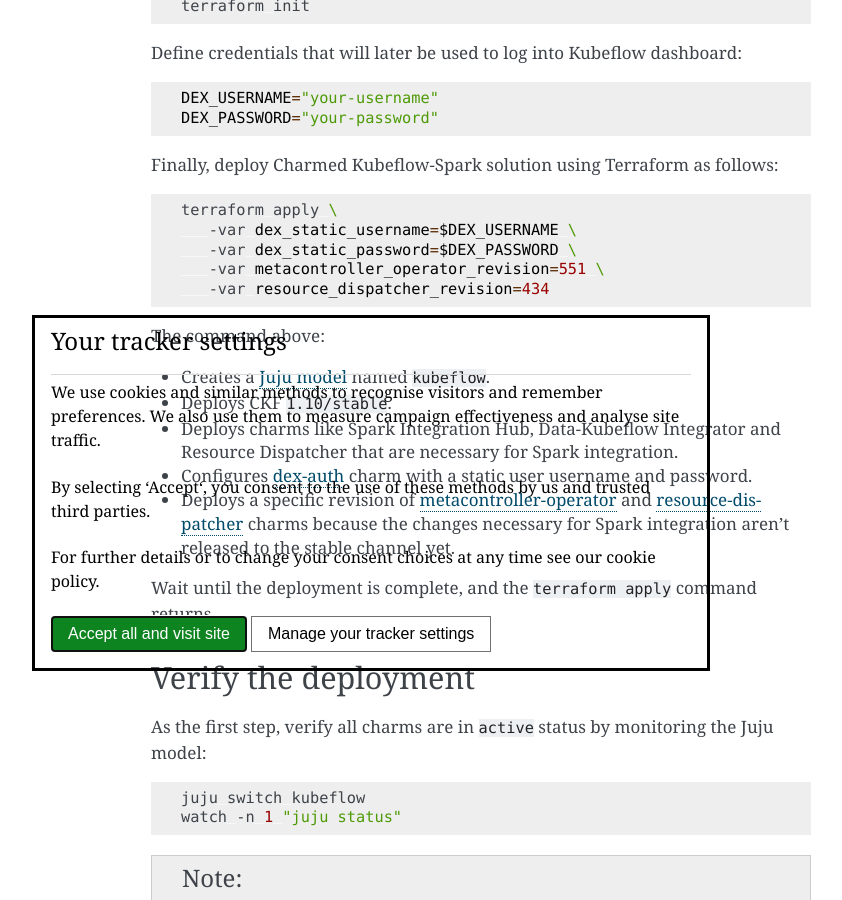
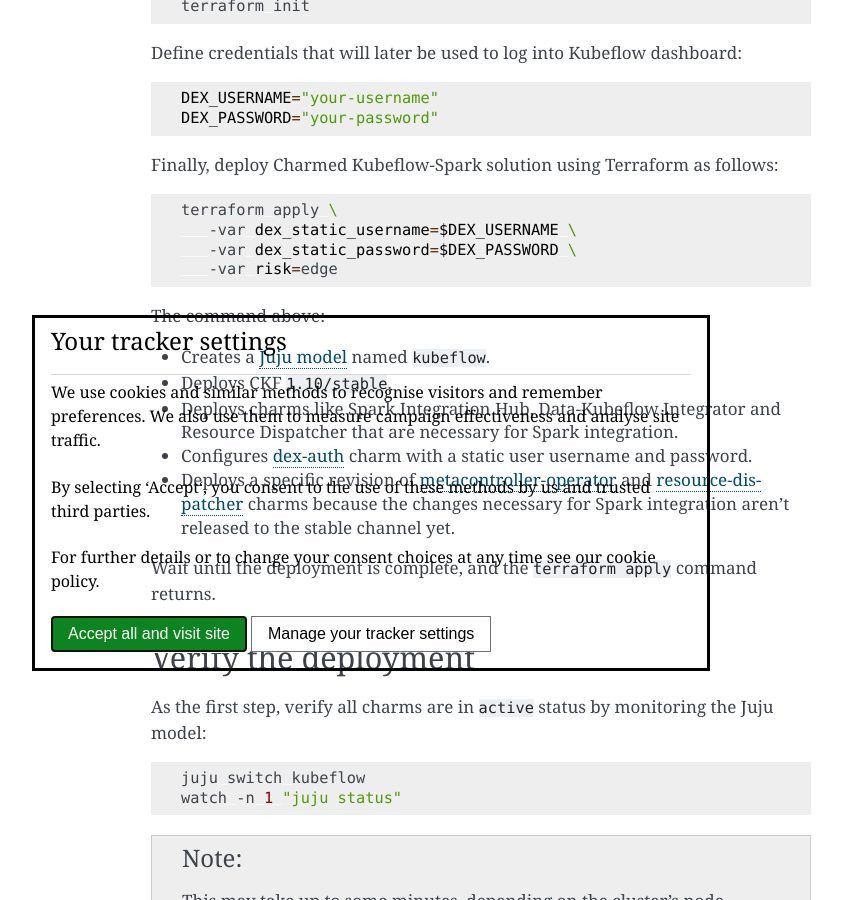
Before and after one commit to canonical/charmed-kubeflow-documentation, a Sphinx documentation site: the page built from docs/how-to/manage/integrate-spark.rst, in a window 1280 px wide and 900 px high, scrolled down 4107 px. Shown: the whole window, without its empty margins (269-1111 px from the left). Built offline with Sphinx 7.4.7, drawn with Linux system fonts in a browser that asks for light colours.

Commit message:
Remove pinned revisions for charms from edge

```diff
--- a/docs/how-to/manage/integrate-spark.rst
+++ b/docs/how-to/manage/integrate-spark.rst
@@ -225,8 +225,7 @@
    terraform apply \
       -var dex_static_username=$DEX_USERNAME \
       -var dex_static_password=$DEX_PASSWORD \
-      -var metacontroller_operator_revision=551 \
-      -var resource_dispatcher_revision=434
+      -var risk=edge
 
 The command above:
 
```
